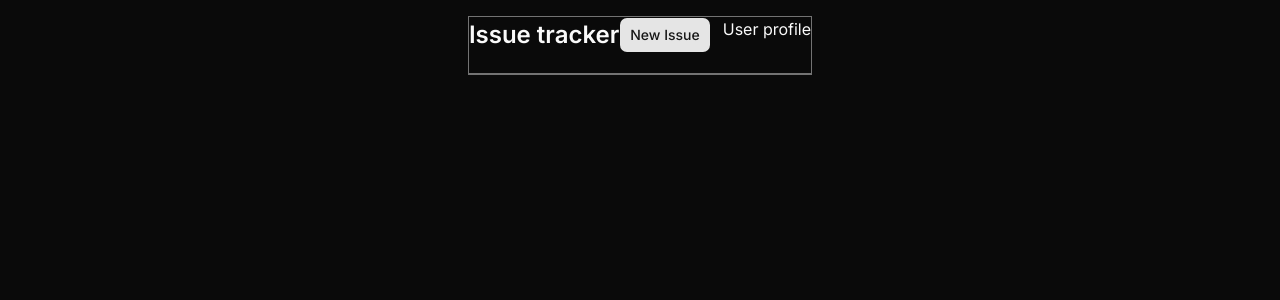
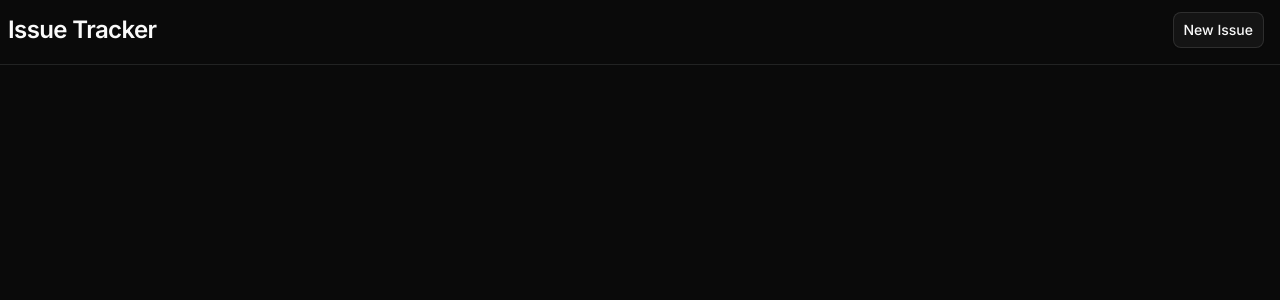
Before and after one commit to sahiltsx/IssueTracker, a Next.js app: page /dashboard in a window 1280 px wide. Shown: the top 300 px of the page. Built offline with nearby package versions, Linux system fonts and the light colour scheme.

Commit message:
make a header part

```diff
--- a/app/dashboard/page.tsx
+++ b/app/dashboard/page.tsx
@@ -1,17 +1,18 @@
 import { Button } from "@/components/ui/button";
 
-export default function dashboard() {
+export default function Dashboard() {
     return (
-      <div className="max-w-5xl mx-auto pt-4">
-        <header className="flex items-center justify-between pb-5 border border-b-2 border-neutral-500">
-            <div>
-                <h2 className="text-2xl font-semibold">Issue tracker</h2>
-            </div>
-            <div className="flex gap-3">
-                <Button>New Issue</Button>
-                <h3>User profile</h3>
-            </div>
-        </header>
+      <div className="min-h-screen">
+        <div className="max-w-7xl mx-auto pt-3">
+            <header className="flex items-center justify-between pb-4 border-b">
+                <div className="flex items-center ml-2">
+                    <h2 className="text-2xl font-semibold tracking-tight">Issue Tracker</h2>
+                </div>
+                <div className="flex items-center gap-2 mr-4">
+                    <Button variant="outline" className=" text-sm font-medium">New Issue</Button>
+                </div>
+            </header>
+        </div>
       </div>
     )
 }
```
